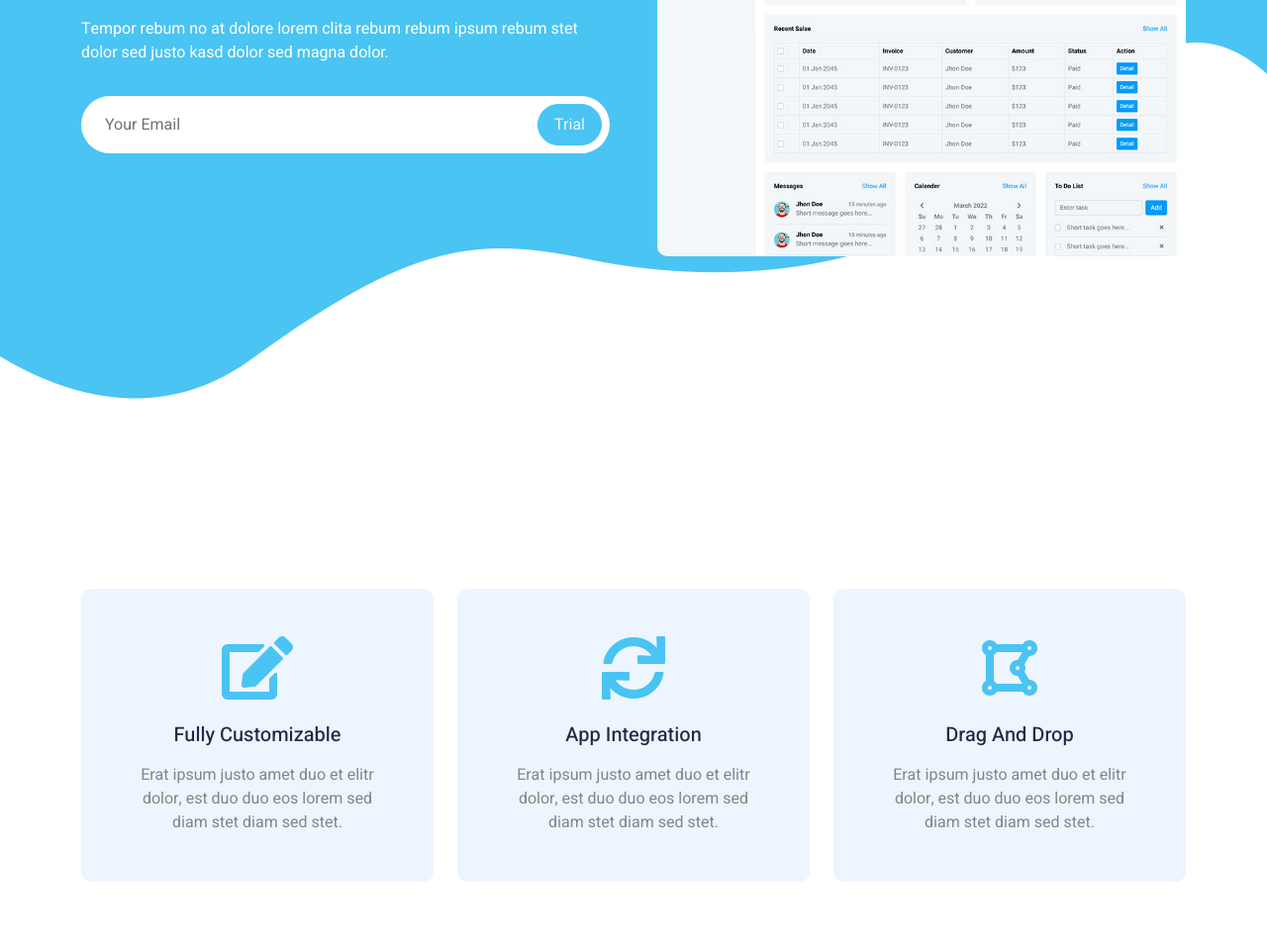
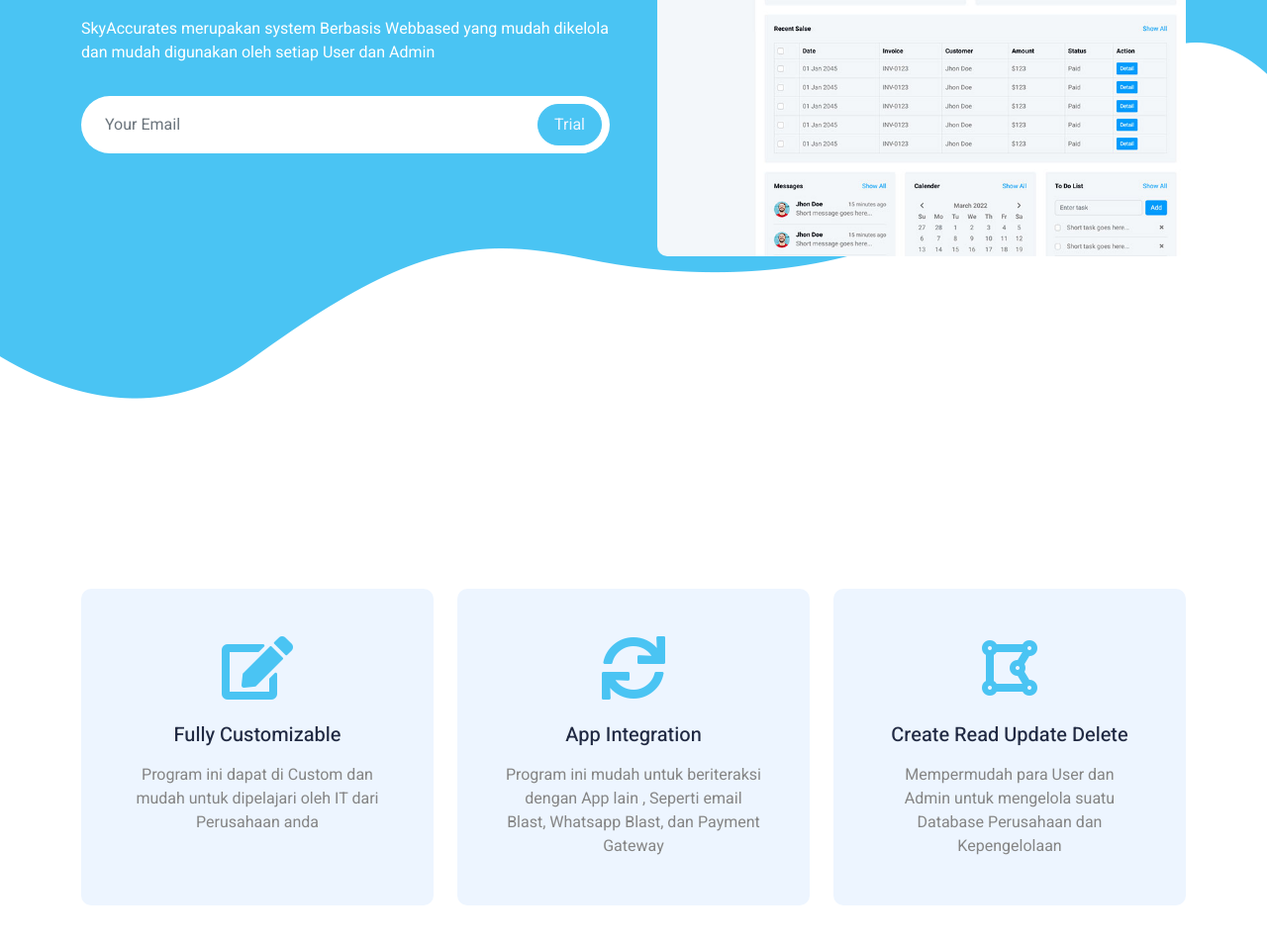
Before and after one commit to aainsomnia/skyaccurates, a plain HTML site: page index.html in a window 1280 px wide. Shown: the part 352-1306 px from the top of the page at 99% size. Drawn offline with nearby package versions, Linux system fonts and the light colour scheme.

Commit message:
updates from dika index

```diff
--- a/index.html
+++ b/index.html
@@ -71,7 +71,7 @@
                     <div class="row g-5 align-items-center">
                         <div class="col-lg-6 text-center text-lg-start">
                             <h1 class="text-white mb-4 animated slideInDown">Awesome Software To Manage Your Apartment</h1>
-                            <p class="text-white pb-3 animated slideInDown">Tempor rebum no at dolore lorem clita rebum rebum ipsum rebum stet dolor sed justo kasd dolor sed magna dolor.</p>
+                            <p class="text-white pb-3 animated slideInDown">SkyAccurates merupakan system Berbasis Webbased yang mudah dikelola dan mudah digunakan oleh setiap User dan Admin</p>
                             <div class="position-relative w-100 mt-3">
                                 <input class="form-control border-0 rounded-pill w-100 ps-4 pe-5" type="text" placeholder="Your Email" style="height: 58px;">
                                 <button type="button" class="btn btn-primary rounded-pill py-2 px-3 shadow-none position-absolute top-0 end-0 m-2">Trial</button>
@@ -95,21 +95,21 @@
                         <div class="feature-item bg-light rounded text-center p-5">
                             <i class="fa fa-4x fa-edit text-primary mb-4"></i>
                             <h5 class="mb-3">Fully Customizable</h5>
-                            <p class="m-0">Erat ipsum justo amet duo et elitr dolor, est duo duo eos lorem sed diam stet diam sed stet.</p>
+                            <p class="m-0">Program ini dapat di Custom dan mudah untuk dipelajari oleh IT dari Perusahaan anda</p>
                         </div>
                     </div>
                     <div class="col-lg-4 wow fadeInUp" data-wow-delay="0.3s">
                         <div class="feature-item bg-light rounded text-center p-5">
                             <i class="fa fa-4x fa-sync text-primary mb-4"></i>
                             <h5 class="mb-3">App Integration</h5>
-                            <p class="m-0">Erat ipsum justo amet duo et elitr dolor, est duo duo eos lorem sed diam stet diam sed stet.</p>
+                            <p class="m-0">Program ini mudah untuk beriteraksi dengan App lain , Seperti email Blast, Whatsapp Blast, dan Payment Gateway</p>
                         </div>
                     </div>
                     <div class="col-lg-4 wow fadeInUp" data-wow-delay="0.5s">
                         <div class="feature-item bg-light rounded text-center p-5">
                             <i class="fa fa-4x fa-draw-polygon text-primary mb-4"></i>
-                            <h5 class="mb-3">Drag And Drop</h5>
-                            <p class="m-0">Erat ipsum justo amet duo et elitr dolor, est duo duo eos lorem sed diam stet diam sed stet.</p>
+                            <h5 class="mb-3">Create Read Update Delete</h5>
+                            <p class="m-0">Mempermudah para User dan Admin untuk mengelola suatu Database Perusahaan dan Kepengelolaan</p>
                         </div>
                     </div>
                 </div>
```
